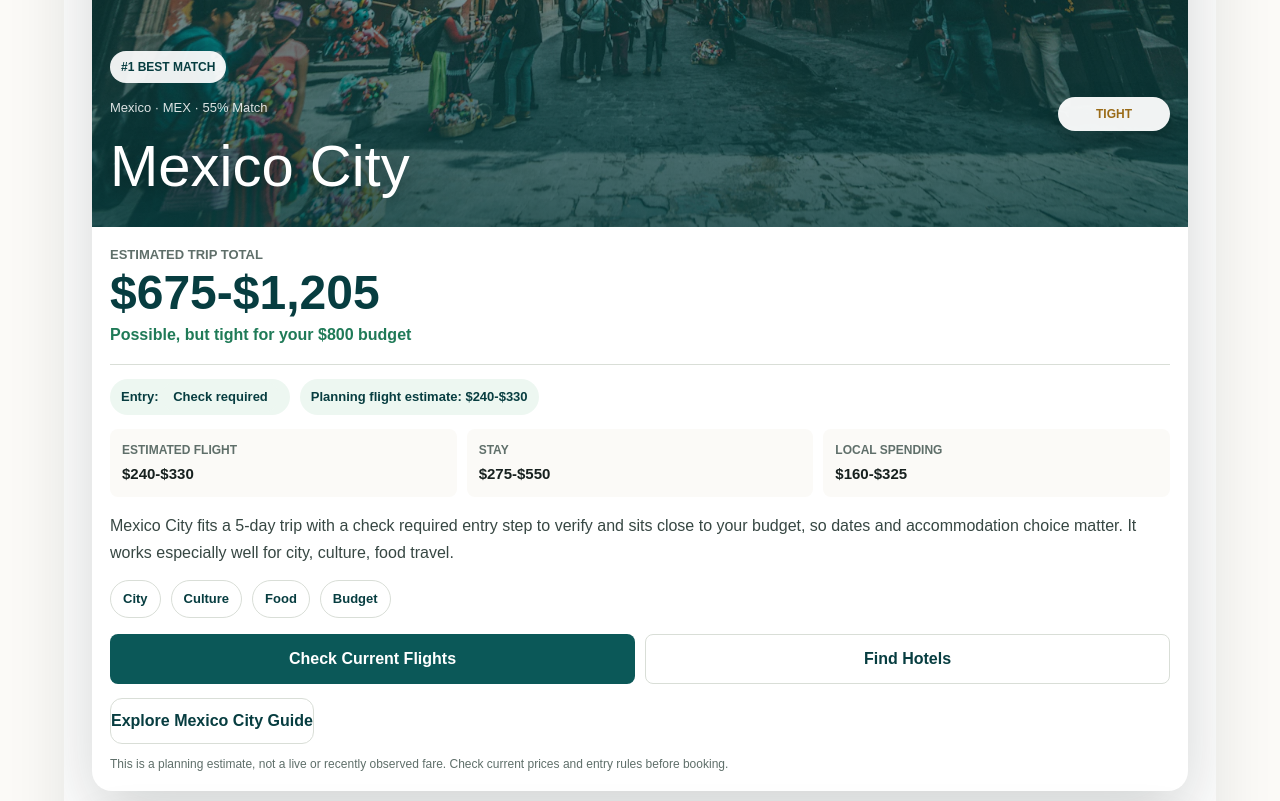
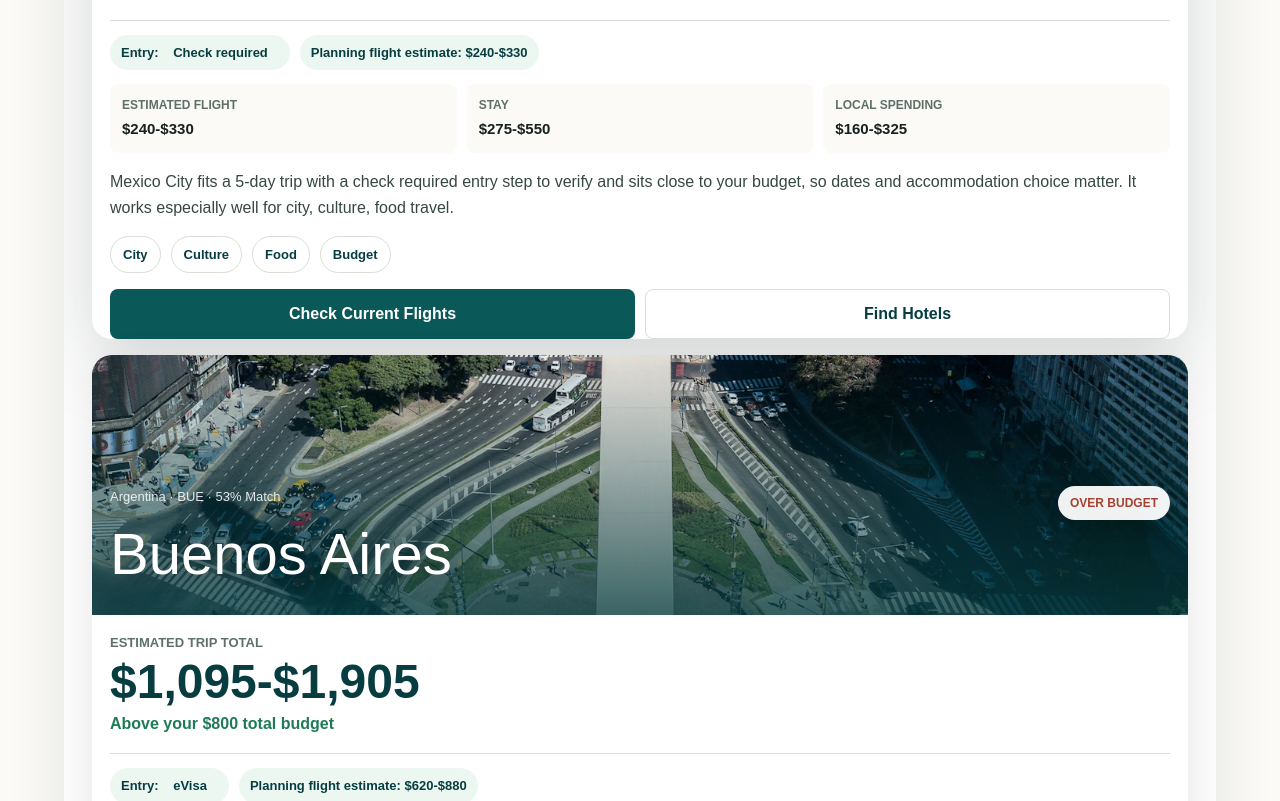
Before and after one commit to viridi0618/tripfit-finder-mvp, a Next.js app: page / in a window 1280 px wide. Shown: the part 1300-2101 px from the top of the page. Built offline with nearby package versions, Linux system fonts and the light colour scheme; no server answers.

Commit message:
Simplify result card guide links

```diff
--- a/app/components/TripFinder.tsx
+++ b/app/components/TripFinder.tsx
@@ -647,6 +647,11 @@ function DestinationResultCard({
       }`}
     >
       <div className="result-image-wrap">
+        <a
+          className="result-image-link"
+          href={destinationUrl}
+          aria-label={`Open ${destination.city} travel guide`}
+        >
           <img
             src={destination.image}
             alt={destination.imageAlt}
@@ -654,6 +659,7 @@ function DestinationResultCard({
             height="560"
             loading={featured ? "eager" : "lazy"}
           />
+        </a>
         <div className="result-image-overlay">
           {featured ? <span className="best-match">#1 Best Match</span> : null}
           <div className="destination-topline">
@@ -665,7 +671,9 @@ function DestinationResultCard({
                   ? `${recommendation.matchScore}% Match`
                   : "More trip ideas"}
               </p>
-              <h3>{destination.city}</h3>
+              <h3>
+                <a href={destinationUrl}>{destination.city}</a>
+              </h3>
             </div>
             <div className={`fit-badge ${statusClass}`}>
               {statusText}
@@ -736,13 +744,6 @@ function DestinationResultCard({
           Find Hotels
         </a>
       </div>
-      <a className="guide-link" href={destinationUrl}>
-        Explore {destination.city} Guide
-      </a>
-      <p className="fine-print">
-        This is a planning estimate, not a live or recently observed fare.
-        Check current prices and entry rules before booking.
-      </p>
     </article>
   );
 }
--- a/app/globals.css
+++ b/app/globals.css
@@ -961,6 +961,18 @@ dd {
   background: #dcecf1;
 }
 
+.result-image-link {
+  position: absolute;
+  inset: 0;
+  display: block;
+  cursor: pointer;
+}
+
+.result-image-link:focus-visible {
+  outline: 3px solid rgba(255, 255, 255, 0.86);
+  outline-offset: -6px;
+}
+
 .destination-card.featured .result-image-wrap {
   min-height: 360px;
 }
@@ -978,7 +990,8 @@ dd {
   transition: transform 280ms ease;
 }
 
-.destination-card:hover .result-image-wrap img,
+.result-image-link:hover img,
+.result-image-link:focus-visible img,
 .image-destination-card:hover img {
   transform: scale(1.035);
 }
@@ -1012,6 +1025,20 @@ dd {
   color: white;
   font-size: clamp(32px, 5vw, 58px);
   text-shadow: 0 4px 24px rgba(0, 0, 0, 0.36);
+}
+
+.result-image-overlay h3 a {
+  color: inherit;
+  cursor: pointer;
+  text-decoration: none;
+  text-decoration-thickness: 2px;
+  text-underline-offset: 5px;
+}
+
+.result-image-overlay h3 a:hover,
+.result-image-overlay h3 a:focus-visible {
+  color: rgba(255, 255, 255, 0.92);
+  text-decoration: underline;
 }
 
 .result-image-overlay .fit-badge {
```
Lines whose indentation alone changed are shown as unchanged.
